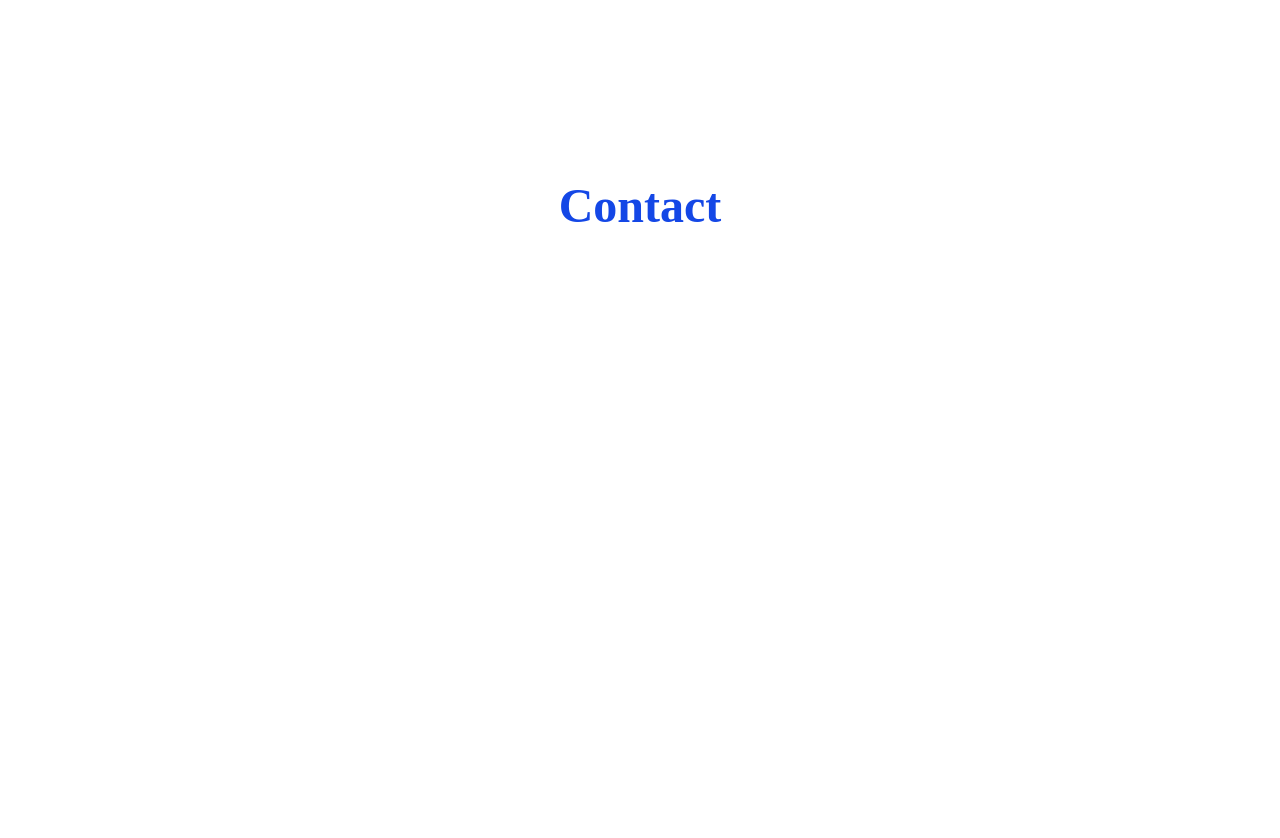
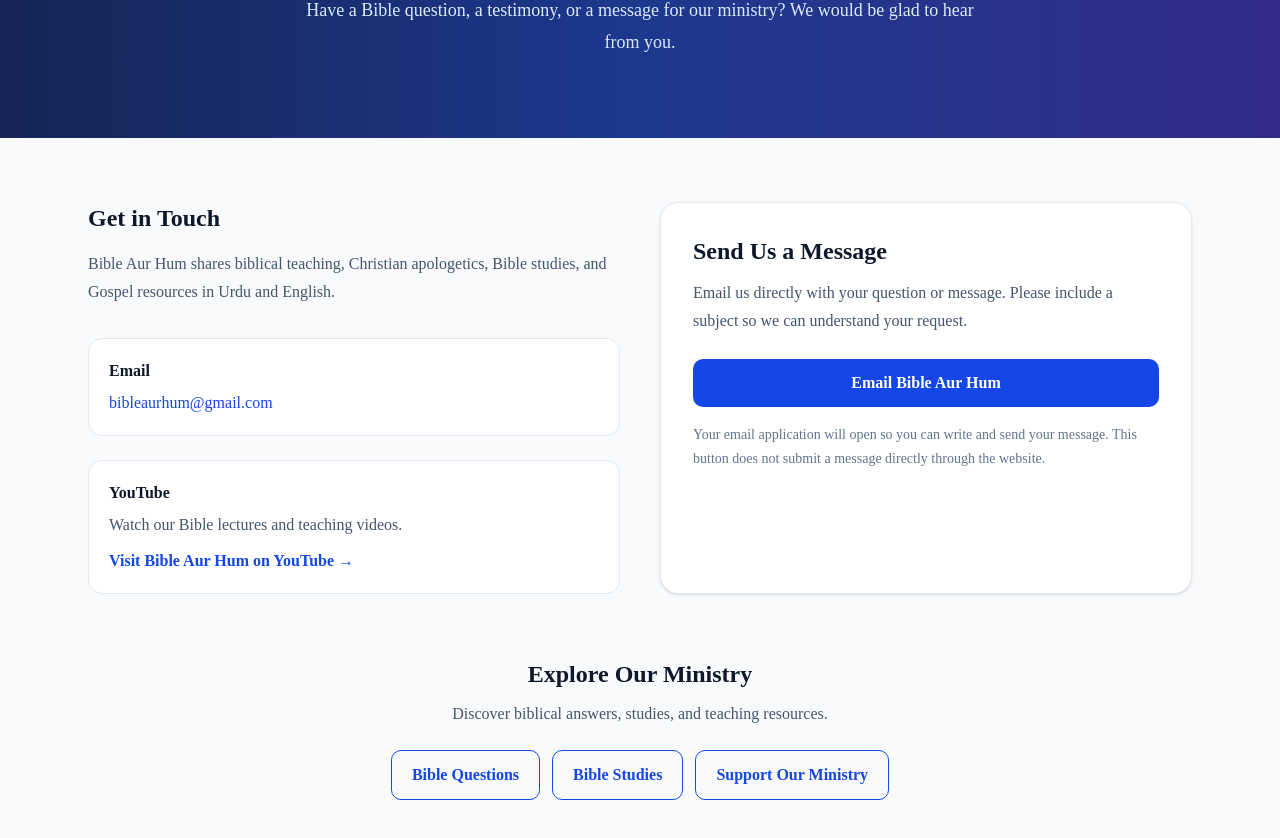
Before and after one commit to bibleaurhum/Bible-Aur-Hum-Ministries-Website, a Next.js app: page /contact in a window 1280 px wide. Shown: the part 194-1032 px from the top of the page. Before the commit the page ends 800 px from the top, so only its background shows below. Built offline with nearby package versions, Linux system fonts and the light colour scheme.

Commit message:
Restore full Contact page

```diff
--- a/app/contact/page.tsx
+++ b/app/contact/page.tsx
@@ -1,9 +1,127 @@
+
+import Link from "next/link";
+
 export default function ContactPage() {
   return (
-    <main className="min-h-screen flex items-center justify-center">
-      <h1 className="text-5xl font-bold text-blue-700">
-        Contact
-      </h1>
+    <main className="min-h-screen bg-slate-50">
+      <section className="bg-gradient-to-r from-blue-950 via-blue-900 to-indigo-900 px-6 py-20 text-center text-white">
+        <div className="mx-auto max-w-3xl">
+          <p className="mb-4 text-sm font-semibold uppercase tracking-[0.2em] text-blue-200">
+            Bible Aur Hum Ministries
+          </p>
+
+          <h1 className="text-4xl font-bold sm:text-5xl">
+            Contact Us
+          </h1>
+
+          <p className="mx-auto mt-6 max-w-2xl text-lg leading-8 text-blue-100">
+            Have a Bible question, a testimony, or a message for our
+            ministry? We would be glad to hear from you.
+          </p>
+        </div>
+      </section>
+
+      <section className="mx-auto grid max-w-6xl gap-10 px-6 py-16 md:grid-cols-2">
+        <div>
+          <h2 className="text-2xl font-bold text-slate-900">
+            Get in Touch
+          </h2>
+
+          <p className="mt-4 leading-7 text-slate-600">
+            Bible Aur Hum shares biblical teaching, Christian
+            apologetics, Bible studies, and Gospel resources in Urdu
+            and English.
+          </p>
+
+          <div className="mt-8 space-y-6">
+            <div className="rounded-xl border border-slate-200 bg-white p-5">
+              <h3 className="font-semibold text-slate-900">
+                Email
+              </h3>
+              <a
+                href="mailto:bibleaurhum@gmail.com"
+                className="mt-2 inline-block text-blue-700 hover:underline"
+              >
+                bibleaurhum@gmail.com
+              </a>
+            </div>
+
+            <div className="rounded-xl border border-slate-200 bg-white p-5">
+              <h3 className="font-semibold text-slate-900">
+                YouTube
+              </h3>
+              <p className="mt-2 text-slate-600">
+                Watch our Bible lectures and teaching videos.
+              </p>
+              <a
+                href="https://www.youtube.com/@bibleaurhum"
+                target="_blank"
+                rel="noopener noreferrer"
+                className="mt-3 inline-block font-semibold text-blue-700 hover:underline"
+              >
+                Visit Bible Aur Hum on YouTube →
+              </a>
+            </div>
+          </div>
+        </div>
+
+        <div className="rounded-2xl border border-slate-200 bg-white p-8 shadow-sm">
+          <h2 className="text-2xl font-bold text-slate-900">
+            Send Us a Message
+          </h2>
+
+          <p className="mt-3 leading-7 text-slate-600">
+            Email us directly with your question or message. Please
+            include a subject so we can understand your request.
+          </p>
+
+          <a
+            href="mailto:bibleaurhum@gmail.com?subject=Bible%20Aur%20Hum%20Website%20Inquiry"
+            className="mt-6 inline-flex w-full items-center justify-center rounded-lg bg-blue-700 px-6 py-3 font-semibold text-white transition hover:bg-blue-800"
+          >
+            Email Bible Aur Hum
+          </a>
+
+          <p className="mt-4 text-sm leading-6 text-slate-500">
+            Your email application will open so you can write and send
+            your message. This button does not submit a message
+            directly through the website.
+          </p>
+        </div>
+      </section>
+
+      <section className="px-6 pb-16 text-center">
+        <h2 className="text-2xl font-bold text-slate-900">
+          Explore Our Ministry
+        </h2>
+
+        <p className="mt-3 text-slate-600">
+          Discover biblical answers, studies, and teaching resources.
+        </p>
+
+        <div className="mt-6 flex flex-wrap justify-center gap-3">
+          <Link
+            href="/questions"
+            className="rounded-lg border border-blue-700 px-5 py-3 font-semibold text-blue-700 hover:bg-blue-50"
+          >
+            Bible Questions
+          </Link>
+
+          <Link
+            href="/bible-study"
+            className="rounded-lg border border-blue-700 px-5 py-3 font-semibold text-blue-700 hover:bg-blue-50"
+          >
+            Bible Studies
+          </Link>
+
+          <Link
+            href="/support"
+            className="rounded-lg border border-blue-700 px-5 py-3 font-semibold text-blue-700 hover:bg-blue-50"
+          >
+            Support Our Ministry
+          </Link>
+        </div>
+      </section>
     </main>
   );
 }
```
